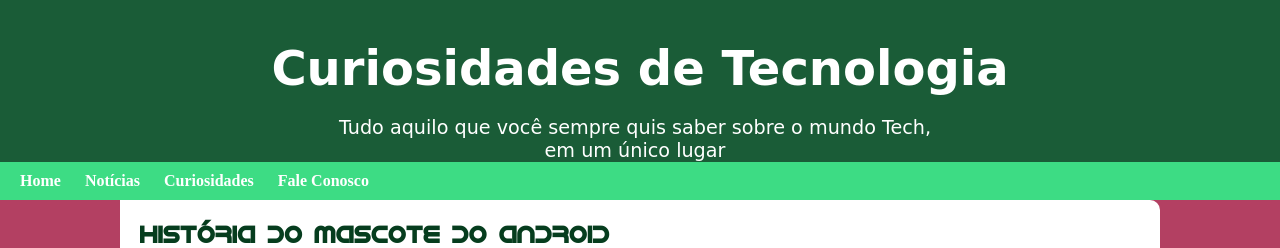
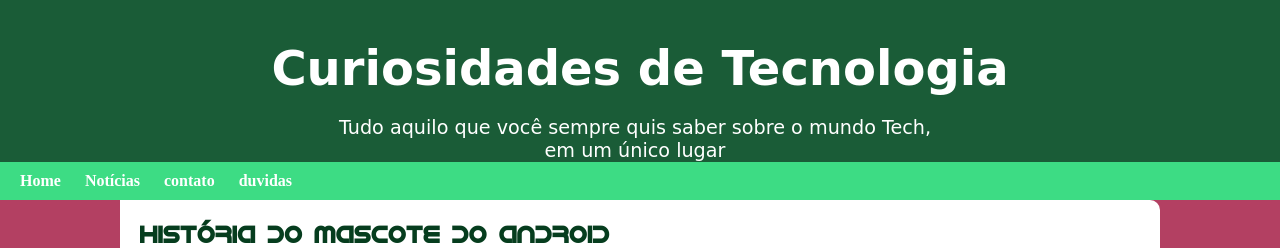
Before and after one commit to mariarita161107/Html-css, a plain HTML site: page exercicio/android/index.html in a window 1280 px wide. Shown: the top 248 px of the page. Drawn offline with Linux system fonts and the light colour scheme; files whose address does not match are found by name.

Commit message:
Update index.html

```diff
--- a/exercicio/android/index.html
+++ b/exercicio/android/index.html
@@ -16,8 +16,8 @@
     <nav>
         <a href="">Home</a>
         <a href="">Notícias</a>
-        <a href="">Curiosidades</a>
-        <a href="">Fale Conosco</a>
+        <a href="">contato</a>
+        <a href="">duvidas</a>
     </nav>
 
     <main>
```
